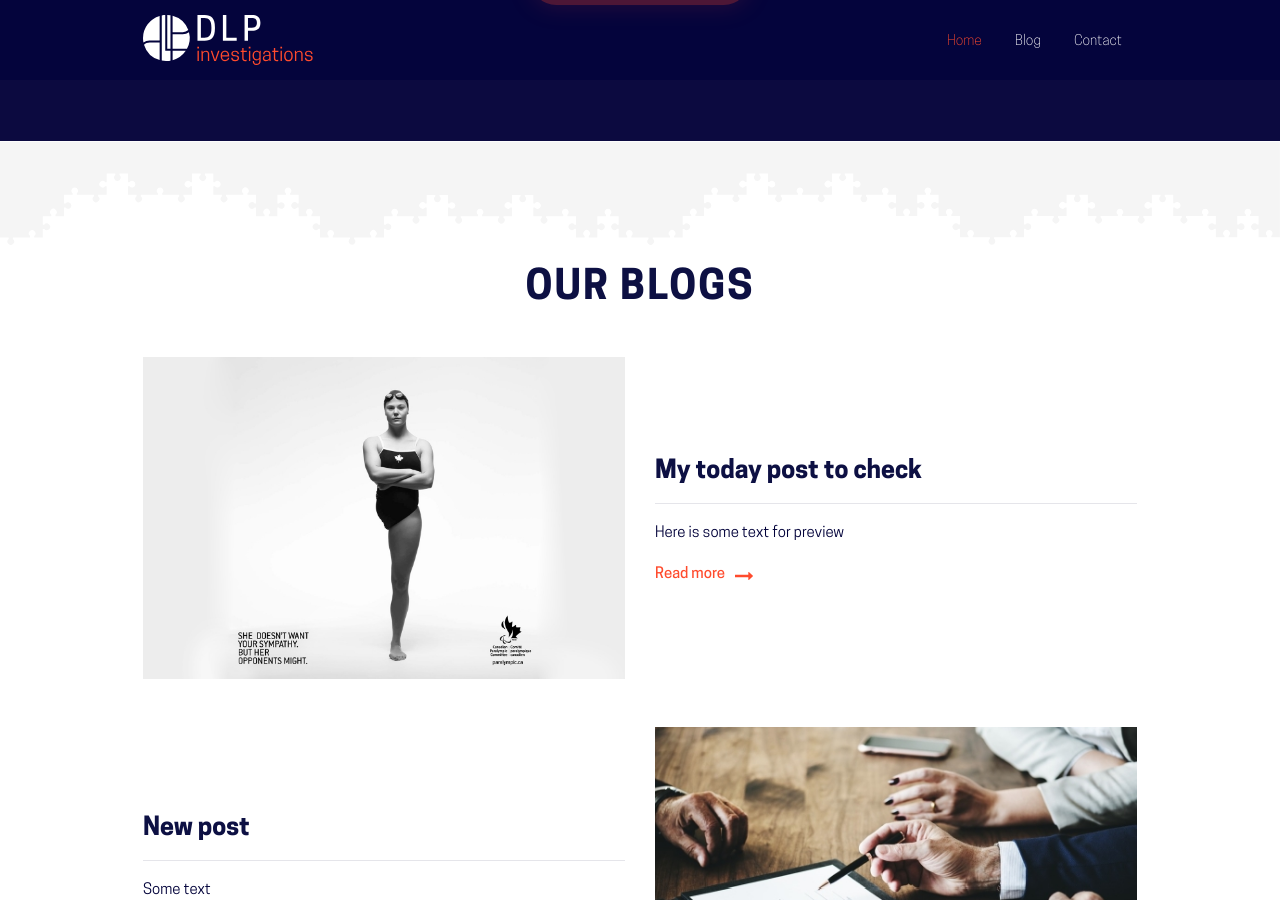
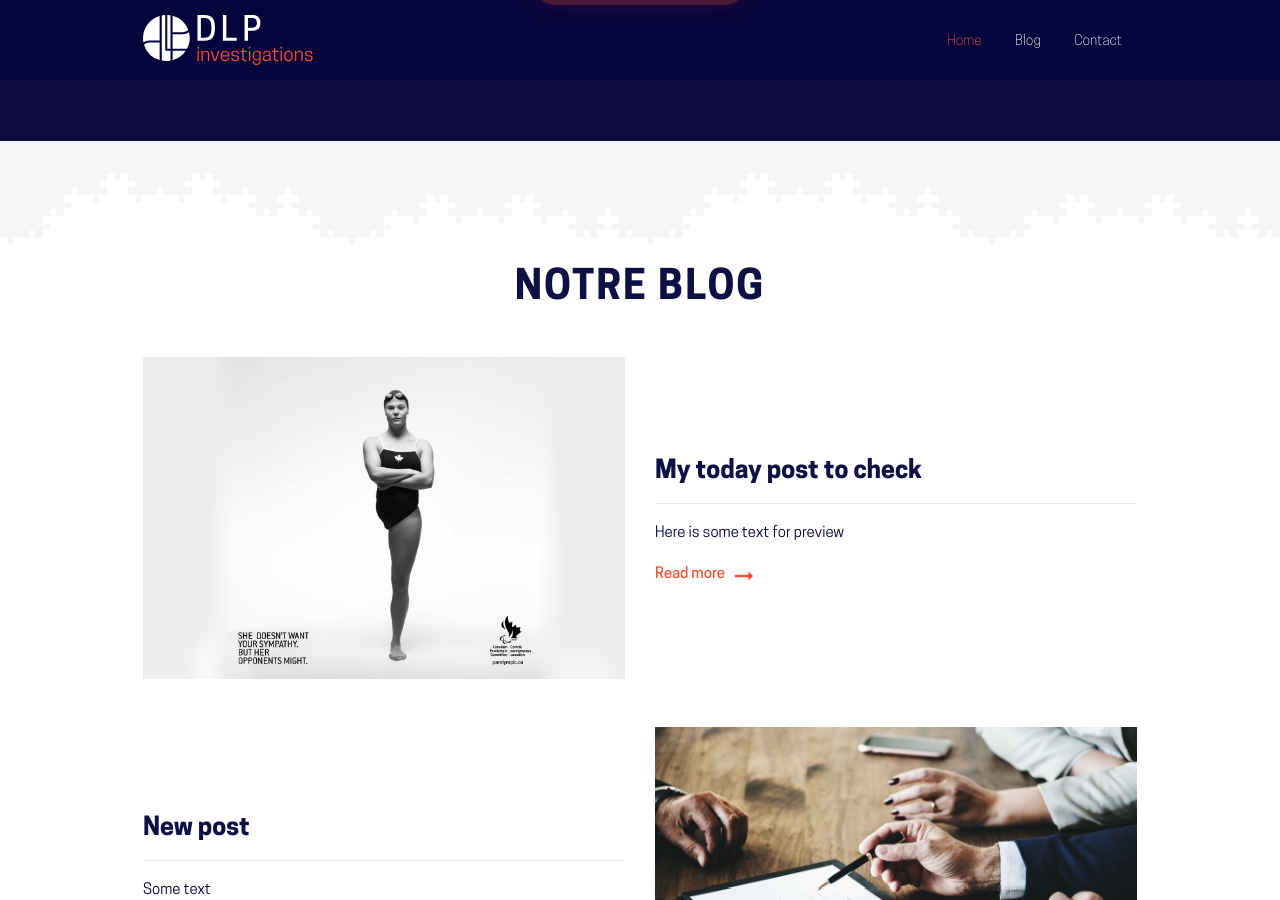
Before and after one commit to lobo-studio/dpl_investigation, a Jekyll site: the page built from index.md, in a window 1280 px wide and 900 px high, scrolled down 2403 px. Built offline with Jekyll 4.4.1, drawn with Linux system fonts in a browser that asks for light colours.

Commit message:
Updated '_layouts/home.html' via CloudCannon

```diff
--- a/_layouts/home.html
+++ b/_layouts/home.html
@@ -149,7 +149,9 @@ tutelle du ministère de l’Intérieur.</p>
 	<section class="section-blog">
 
 		<div class="container">
-			<h2 class="text-center editable">OUR BLOGS</h2>
+			<h2 class="text-center editable">
+			  NOTRE BLOG
+			</h2>
 
 			{% for post in site.posts limit:3 %}
 		    {% assign mod = forloop.index | modulo: 2 %}
```
